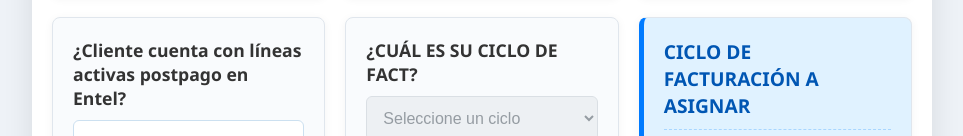
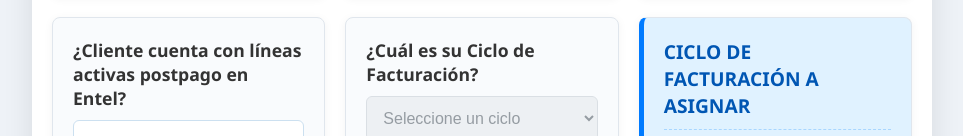
Before and after one commit to SheyllerDev/calculadora, a plain HTML site: page index.html in a window 1280 px wide. Shown: the part 309-445 px from the top of the page, without its empty margins (158-1121 px from the left). Drawn offline with Linux system fonts and the light colour scheme.

Commit message:
Update index.html

```diff
--- a/index.html
+++ b/index.html
@@ -48,7 +48,7 @@
             </div>
 
             <div class="panel-section input-group">
-                <label for="cicloFact" class="section-title">¿CUÁL ES SU CICLO DE FACT?</label>
+                <label for="cicloFact" class="section-title">¿Cuál es su Ciclo de Facturación?</label>
                 <select id="cicloFact" class="system-select">
                     <option value="" disabled selected hidden>Seleccione un ciclo</option> <option value="1">1</option>
                     <option value="2">2</option>
```
